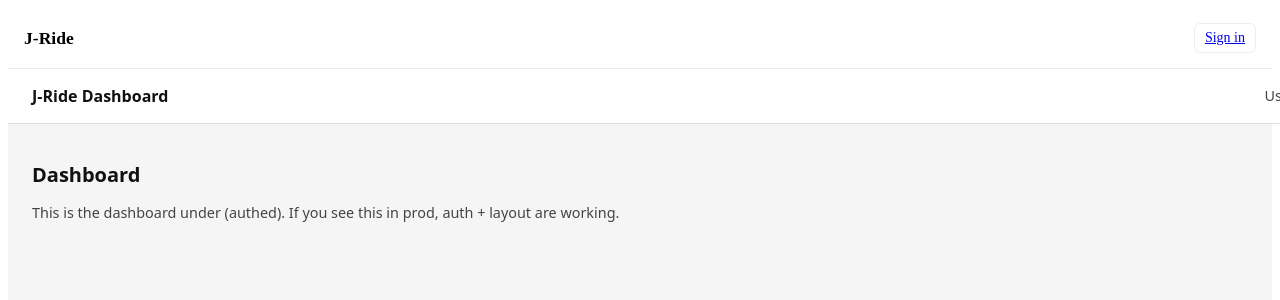
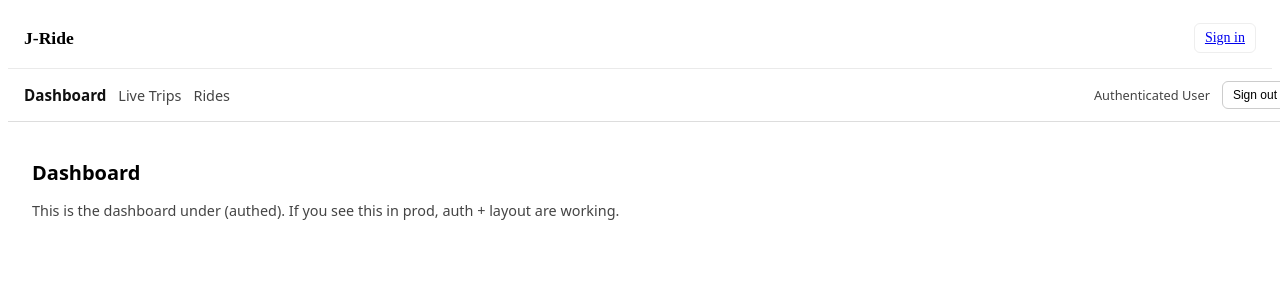
Before and after one commit to jwes9121/jride-clean, a Next.js app: page /dashboard in a window 1280 px wide. Shown: the top 300 px of the page. Built offline with nearby package versions, Linux system fonts and the light colour scheme; no server answers.

Commit message:
Update layout.tsx

```diff
--- a/app/(authed)/layout.tsx
+++ b/app/(authed)/layout.tsx
@@ -1,37 +1,18 @@
-import * as React from "react";
+import React from "react";
 import { auth } from "../../auth";
-import TopNav from "./TopNav";
+import TopNav from "./components/TopNav";
 
-export const dynamic = "force-dynamic";
-
-type AuthedLayoutProps = {
+export default async function AuthedLayout({
+  children,
+}: {
   children: React.ReactNode;
-};
-
-export default async function AuthedLayout({ children }: AuthedLayoutProps) {
+}) {
   const session = await auth();
 
   return (
-    <div
-      style={{
-        minHeight: "100vh",
-        backgroundColor: "#f5f5f5",
-        color: "#111",
-        display: "flex",
-        flexDirection: "column",
-        fontFamily: "system-ui, sans-serif",
-      }}
-    >
-      <TopNav user={session?.user as any} />
-
-      <main
-        style={{
-          flex: 1,
-          padding: "24px",
-        }}
-      >
-        {children}
-      </main>
-    </div>
+    <>
+      <TopNav user={session?.user} />
+      <main style={{ padding: "24px" }}>{children}</main>
+    </>
   );
 }
```
